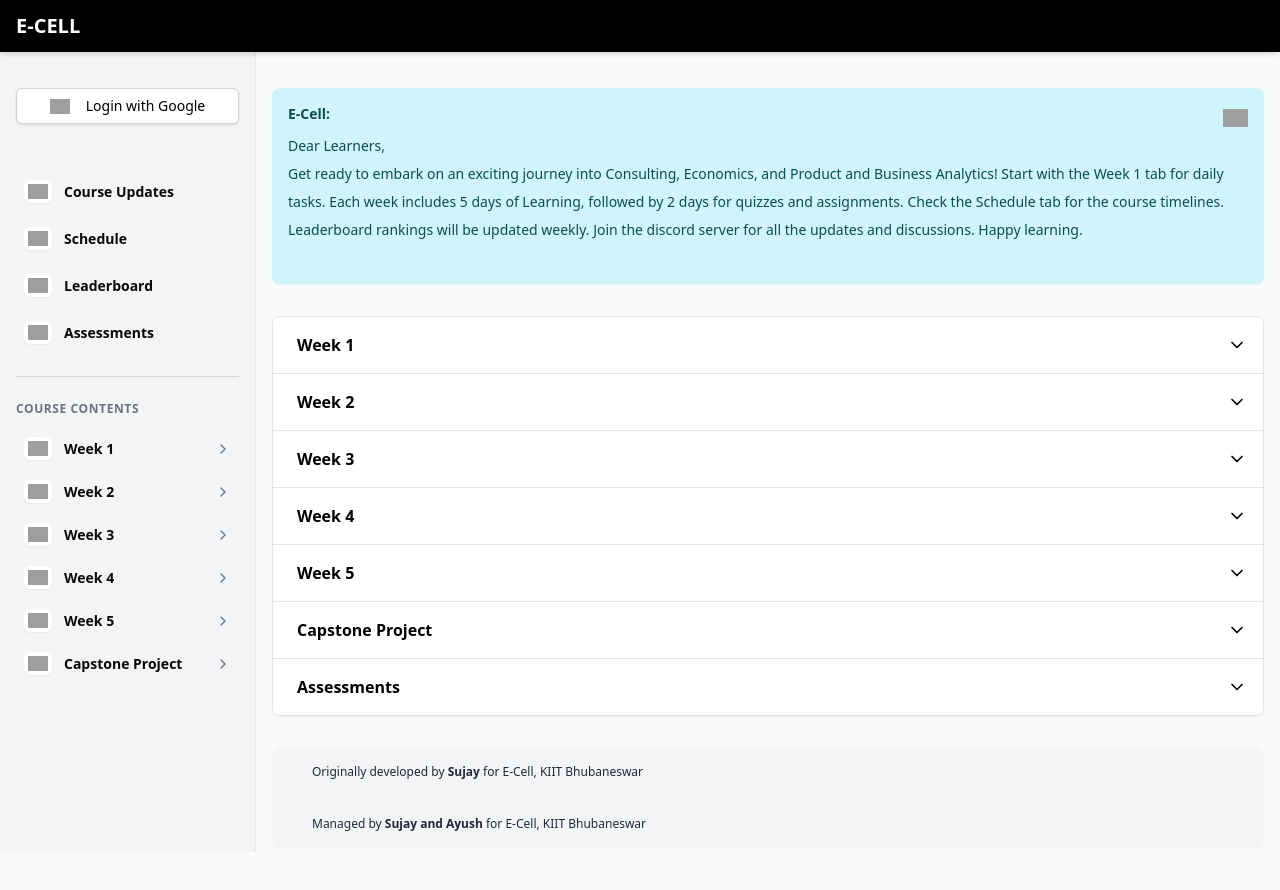
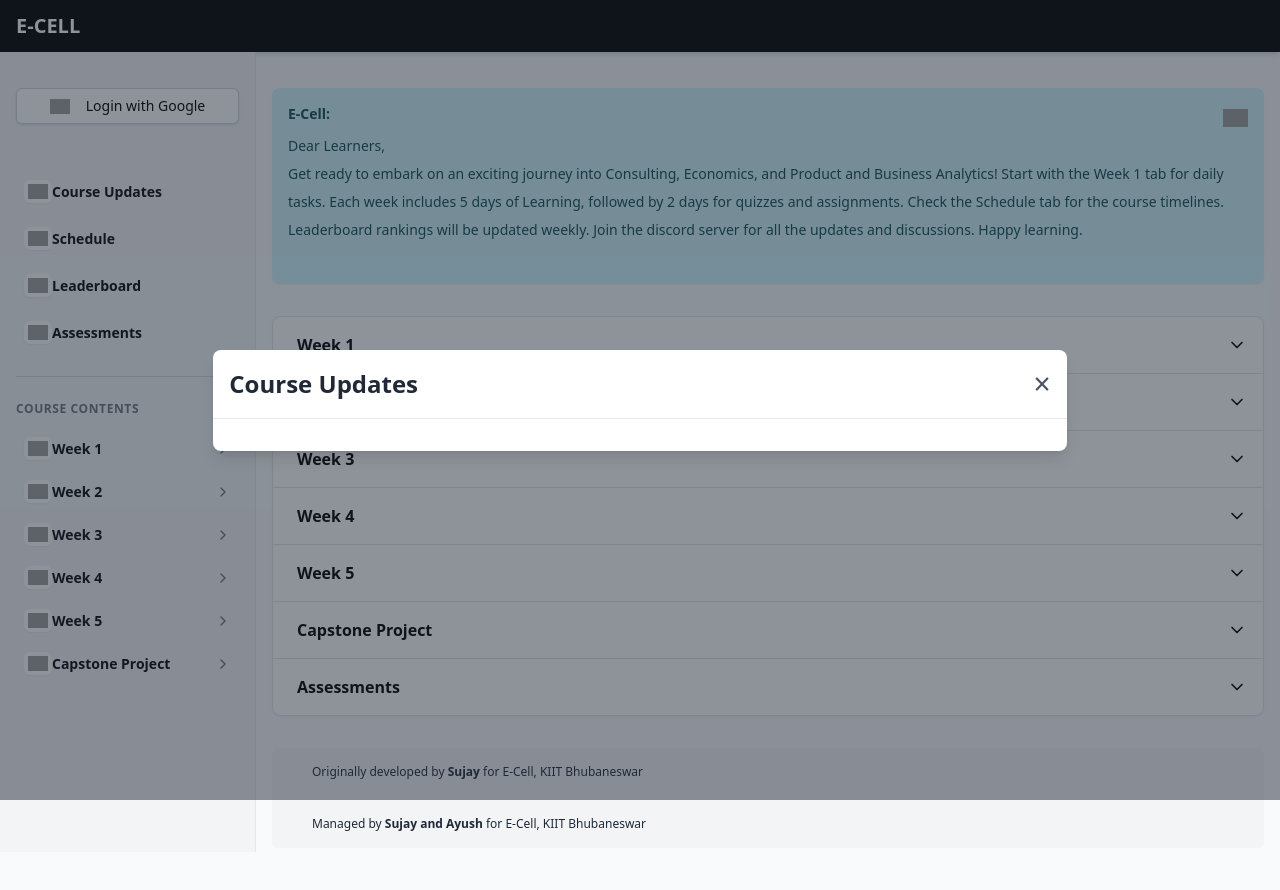
Before and after one commit to Suuraw/E-cell-course-dashboard, a React (Vite) app in the folder client/: page / in a window 1280 px wide. Both pictures are taken after a click on the element "Course Updates". Shown: the top 890 px of the page. Built offline with nearby package versions, Linux system fonts and the light colour scheme; grey boxes are pictures that could not be loaded.

Commit message:
flag all sidebar components functional and responsive

```diff
--- a/client/src/components/course/Dashboard.tsx
+++ b/client/src/components/course/Dashboard.tsx
@@ -8,9 +8,10 @@ import { sections, weekData } from "../data/courseData";
 interface DashboardProps {
   openSection: number | null;
   toggleSection: (index: number) => void;
+  toggleAssessment:(index:number)=>void;
 }
 
-const Dashboard: React.FC<DashboardProps> = ({ openSection, toggleSection }) => {
+const Dashboard: React.FC<DashboardProps> = ({ openSection, toggleSection,toggleAssessment }) => {
   return (
     <div className="bg-white rounded-lg shadow-sm">
       <div className="border rounded-lg overflow-hidden">
--- /dev/null
+++ b/client/src/components/dialogbox/CourseUpdate.tsx
@@ -0,0 +1,40 @@
+import React from "react";
+interface CourseUpdateProps {
+  courseUpdateBtn:boolean
+  updateCourseBtn: React.Dispatch<React.SetStateAction<boolean>>;
+}
+const CourseUpdateDiaglogBox:React.FC<CourseUpdateProps>=({courseUpdateBtn,updateCourseBtn})=> {
+
+
+
+
+  return (
+    <>
+      {/* Dialog box */}
+      {courseUpdateBtn && (
+        <div className="fixed inset-0 bg-gray-800 bg-opacity-50 flex items-center justify-center z-50 ">
+          <div className="bg-white rounded-lg shadow-lg md:w-4/6 ">
+            {/* Header */}
+            <div className="flex justify-between items-center p-4 border-b border-gray-200">
+              <h3 className="text-2xl  font-semibold text-gray-800">Course Updates</h3>
+              <button
+                onClick={()=>updateCourseBtn((prev)=>!prev)}
+                className="text-gray-600 hover:text-gray-800 focus:outline-none  text-3xl"
+              >
+                &times; {/* Cross button */}
+              </button>
+            </div>
+            {/* Content */}
+            <div className="p-4">
+              <p className="text-sm text-gray-600">
+                {/* Content goes here */}
+
+              </p>
+            </div>
+          </div>
+        </div>
+      )}
+    </>
+  );
+}
+export default CourseUpdateDiaglogBox;
--- /dev/null
+++ b/client/src/components/dialogbox/LeaderboardDialog.tsx
@@ -0,0 +1,48 @@
+import React from "react";
+interface LeaderboardProps{
+  isModelOpen:boolean
+  setIsModelOpen:React.Dispatch<React.SetStateAction<boolean>>
+}
+const Leaderboard:React.FC<LeaderboardProps> = ({isModelOpen,setIsModelOpen}) => {
+
+  return (
+    <>
+      {isModelOpen && (
+        <div className="fixed inset-0 z-50 flex items-center justify-center bg-black bg-opacity-50">
+          <div
+            className="relative bg-white w-screen h-screen flex flex-col rounded-none"
+          >
+            {/* Header */}
+            <div className="flex justify-between items-center p-4 border-b border-gray-200">
+              <h2 className="md:text-2xl sm:text-sm  font-semibold">
+                Leaderboard week 1 | Winter Consulting
+              </h2>
+              <button
+                onClick={()=>setIsModelOpen((prev)=>!prev)}
+                className="text-gray-500 hover:text-gray-700 md:text-3xl font-bold"
+              >
+                <span className="sr-only">Close</span>
+                &times;
+              </button>
+            </div>
+
+            {/* Content */}
+            <div className="p-6 flex-grow" onClick={()=>setIsModelOpen((prev)=>!prev)}>
+              <p className="mb-6 text-gray-700 md:text-lg sm:text-xs">
+                Leaderboard for Quiz and Assignment 1
+              </p>
+              <button
+
+                className="px-4 md:py-2 bg-black text-white rounded hover:bg-gray-700 "
+              >
+                Click to Exit Leaderboard View
+              </button>
+            </div>
+          </div>
+        </div>
+      )}
+    </>
+  );
+};
+
+export default Leaderboard;
--- /dev/null
+++ b/client/src/components/dialogbox/Schedule.tsx
@@ -0,0 +1,70 @@
+import React from "react";
+
+interface ScheduleItem {
+  date: string;
+  description: string;
+}
+
+interface ScheduleProps {
+  scheduleBtn: boolean;
+  updateScheduleBtn: React.Dispatch<React.SetStateAction<boolean>>;
+}
+const scheduleData: ScheduleItem[] = [
+  { date: "02.12.2024", description: "Week 1 Release" },
+  { date: "07.12.2024", description: "Assignment 1 and Quiz 1 Release" },
+  { date: "09.12.2024", description: "Week 2 Release" },
+  { date: "14.12.2024", description: "Assignment 2 and Quiz 2 Release" },
+  { date: "16.12.2024", description: "Week 3 Release" },
+  { date: "21.12.2024", description: "Assignment 3 and Quiz 3 Release" },
+  { date: "23.12.2024", description: "Week 4 Release" },
+  { date: "28.12.2024", description: "Assignment 4 and Quiz 4 Release" },
+  { date: "30.12.2024", description: "Week 5 Release" },
+  { date: "04.01.2025", description: "Assignment 5 and Quiz 5 Release" },
+];
+
+const ScheduleDialog: React.FC<ScheduleProps> = ({
+  scheduleBtn,
+  updateScheduleBtn,
+}) => {
+  return (
+    <>
+      {scheduleBtn && (
+        <div className="fixed inset-0 bg-black bg-opacity-50 flex items-center justify-center p-4 z-50">
+          <div className="bg-white rounded-lg shadow-xl max-w-2xl w-full max-h-[90vh] overflow-hidden flex flex-col">
+            <div className="flex items-center justify-between border-b p-4">
+              <h2 className="text-2xl font-semibold text-gray-800">Schedule</h2>
+              <button
+                onClick={() => updateScheduleBtn((prev) => !prev)}
+                className="text-gray-500 hover:text-gray-700  text-3xl"
+              >
+                &times;
+              </button>
+            </div>
+            <div className="overflow-y-auto flex-grow p-4">
+              <p className="text-base text-gray-700 mb-6">
+                The given schedule does not include AMAs planned to be held
+                weekly. Dates for AMA sessions will be updated after receiving
+                sufficient feedback from the participants.
+              </p>
+              <div className="space-y-4">
+                {scheduleData.map((item, index) => (
+                  <div
+                    key={index}
+                    className="flex items-start space-x-8 py-2 border-b last:border-b-0"
+                  >
+                    <span className="text-base font-bold min-w-[100px]">
+                      {item.date}
+                    </span>
+                    <span className="text-base">{item.description}</span>
+                  </div>
+                ))}
+              </div>
+            </div>
+          </div>
+        </div>
+      )}
+    </>
+  );
+};
+
+export default ScheduleDialog;
--- a/client/src/components/layout/Navbar.tsx
+++ b/client/src/components/layout/Navbar.tsx
@@ -17,7 +17,7 @@ const Navbar: React.FC<NavbarProps> = ({openSection,toggleSection}) => {
 
   return (
     <>
-      <nav className="sticky top-0 z-50 bg-black text-white shadow-md">
+      <nav className="sticky top-0  bg-black text-white shadow-md">
         <div className="container mx-auto px-4 py-3">
           <div className="flex justify-between items-center">
             <span className="text-lg md:text-xl font-bold">E-CELL</span>
@@ -53,6 +53,7 @@ const Navbar: React.FC<NavbarProps> = ({openSection,toggleSection}) => {
         <Sidebar
         openSection={openSection}
         toggleSection={toggleSection}
+
         />
       </div>
     </>
--- a/client/src/components/layout/Sidebar.tsx
+++ b/client/src/components/layout/Sidebar.tsx
@@ -1,14 +1,31 @@
-import React from "react";
+import React, { useState } from "react";
 import { ChevronRight } from "lucide-react";
 import { Button } from "../ui/button";
 import { menuItems, courseContents } from "../data/sidebarData";
+import CourseUpdateDiaglogBox from "../dialogbox/CourseUpdate";
+import ScheduleDialog from "../dialogbox/Schedule";
+import Leaderboard from "../dialogbox/LeaderboardDialog";
 
 interface SidebarProps {
   openSection: number | null;
   toggleSection: (index: number) => void;
+
 }
 
 const Sidebar: React.FC<SidebarProps> = ({ openSection, toggleSection }) => {
+  const [courseUpdateBtn, updateCourseBtn] = useState(false);
+  const [scheduleBtn, updateScheduleBtn] = useState(false);
+  const [isModelOpen, setIsModalOpen] = useState(false);
+  const handleClickForCourseUpdate = () => {
+    updateCourseBtn((prev) => !prev);
+  };
+  const handleClickForSchedule = () => {
+    updateScheduleBtn((prev) => !prev);
+  };
+
+  const handleToggleModal = () => {
+    setIsModalOpen((prev) => !prev);
+  };
   return (
     <aside className="bg-gray-100 h-full border-r border-gray-200 flex flex-col">
       <div className="p-4 flex-shrink-0">
@@ -27,15 +44,61 @@ const Sidebar: React.FC<SidebarProps> = ({ openSection, toggleSection }) => {
       <div className="flex-grow overflow-y-auto scrollbar-thin scrollbar-thumb-gray-300 scrollbar-track-gray-100 hover:scrollbar-thumb-gray-400">
         <nav className="p-4 space-y-6">
           <div className="space-y-2">
-            {menuItems.map((item, index) => (
-              <div
-                key={index}
-                className="flex items-center space-x-3 p-2 rounded-md hover:bg-gray-200 cursor-pointer transition-colors"
+            <div className="flex items-center  p-2 rounded-md hover:bg-gray-200 cursor-pointer transition-colors">
+              <span className="text-xl p-1 rounded-md bg-white shadow-sm">
+                {menuItems[0].icon}
+              </span>
+              <button
+                className="text-sm font-semibold"
+                onClick={handleClickForCourseUpdate}
               >
-                <span className="text-xl p-1 rounded-md bg-white shadow-sm">{item.icon}</span>
-                <span className="text-sm font-semibold">{item.label}</span>
+                {menuItems[0].label}
+              </button>
+              <CourseUpdateDiaglogBox
+                courseUpdateBtn={courseUpdateBtn}
+                updateCourseBtn={updateCourseBtn}
+              />
+            </div>
+            <div className="flex items-center  p-2 rounded-md hover:bg-gray-200 cursor-pointer transition-colors">
+              <span className="text-xl p-1 rounded-md bg-white shadow-sm">
+                {menuItems[1].icon}
+              </span>
+              <button
+                className="text-sm font-semibold"
+                onClick={handleClickForSchedule}
+              >
+                {menuItems[1].label}
+              </button>
+              <ScheduleDialog
+                scheduleBtn={scheduleBtn}
+                updateScheduleBtn={updateScheduleBtn}
+              />
+            </div>
+            <div>
+              <div className="flex items-center  p-2 rounded-md hover:bg-gray-200 cursor-pointer transition-colors">
+                <span className="text-xl p-1 rounded-md bg-white shadow-sm">
+                  {menuItems[2].icon}
+                </span>
+                <button
+                  className="text-sm font-semibold"
+                  onClick={handleToggleModal}
+                >
+                  {menuItems[2].label}
+                </button>
+                <Leaderboard
+                  isModelOpen={isModelOpen}
+                  setIsModelOpen={setIsModalOpen}
+                />
               </div>
-            ))}
+            </div>
+            <div className="flex items-center  p-2 rounded-md hover:bg-gray-200 cursor-pointer transition-colors" onClick={()=>toggleSection(6)}>
+              <span className="text-xl p-1 rounded-md bg-white shadow-sm">
+                {menuItems[3].icon}
+              </span>
+              <button className="text-sm font-semibold">
+                {menuItems[3].label}
+              </button>
+            </div>
           </div>
 
           <hr className="border-gray-300" />
@@ -51,12 +114,11 @@ const Sidebar: React.FC<SidebarProps> = ({ openSection, toggleSection }) => {
                   className="flex items-center justify-between p-2 rounded-md hover:bg-gray-200 cursor-pointer transition-colors"
                   onClick={() => toggleSection(index)}
                 >
-                  <div className="flex items-center space-x-3">
-                    <span className="text-lg bg-white p-1 rounded-md shadow-sm">{content.icon}</span>
-                    <button
-                      className="text-sm font-semibold"
-
-                    >
+                  <div className="flex items-center ">
+                    <span className="text-lg bg-white p-1 rounded-md shadow-sm">
+                      {content.icon}
+                    </span>
+                    <button className="text-sm font-semibold">
                       {content.label}
                     </button>
                   </div>
```
Also changed, not shown: client/src/components/layout/Layout.tsx (+6 -4 lines).
